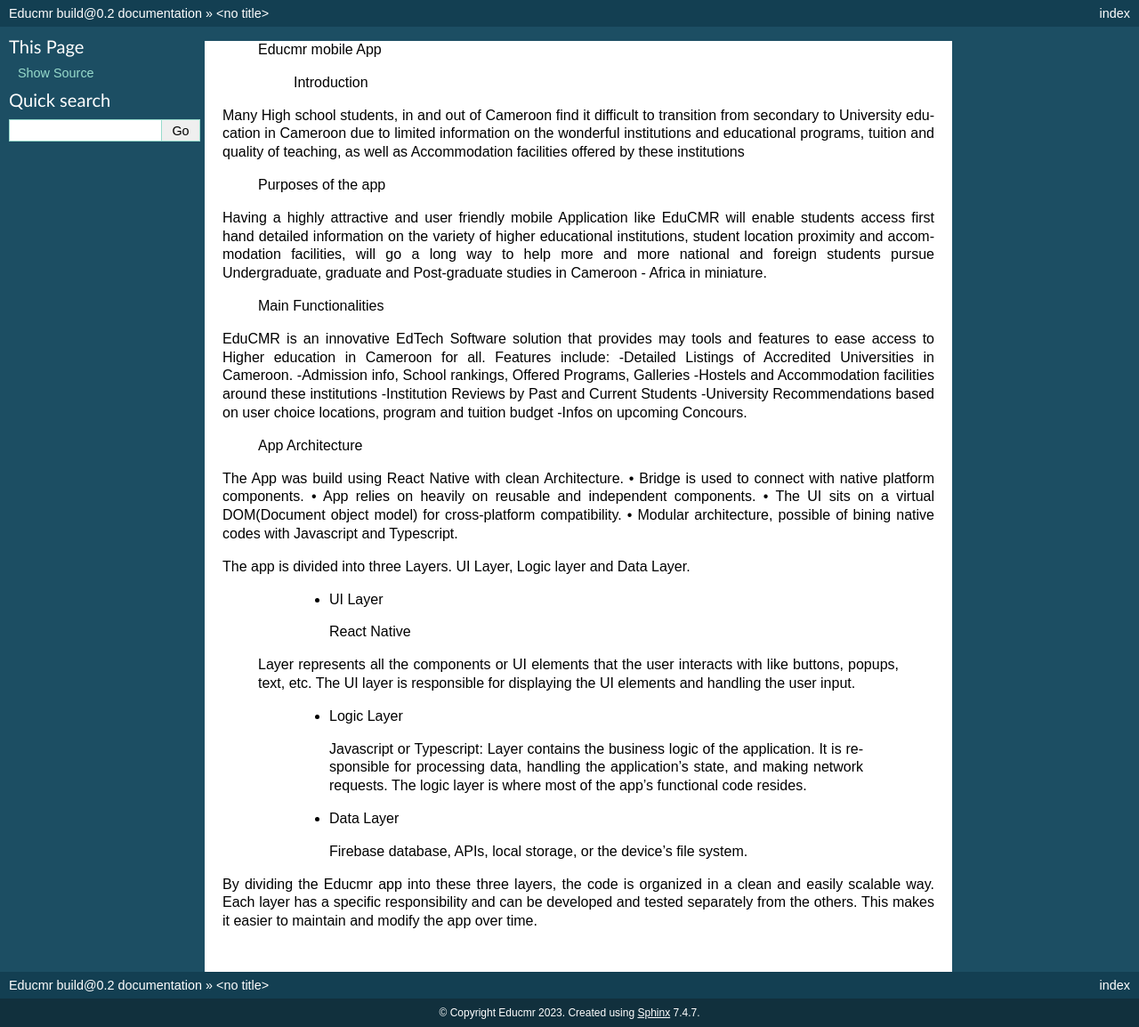
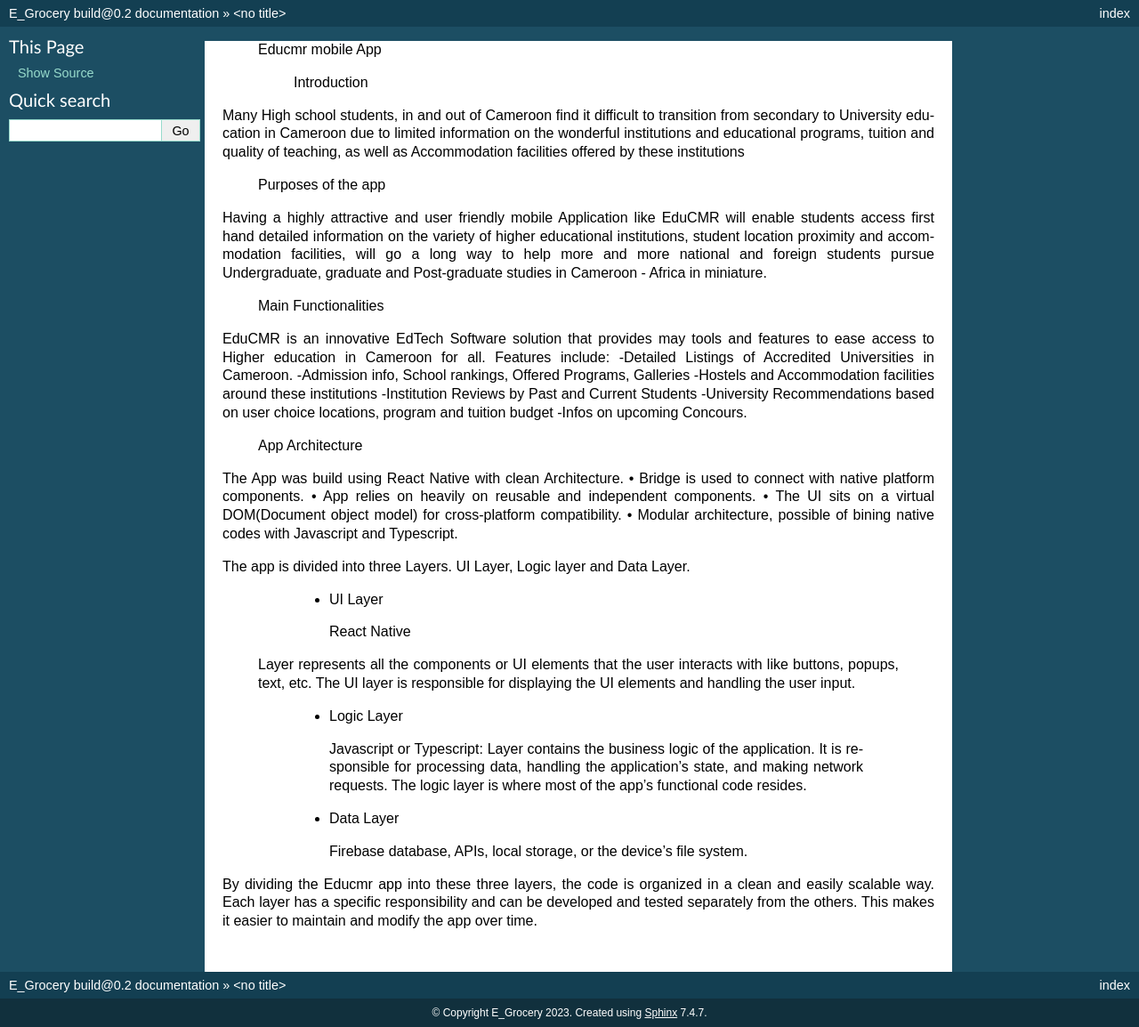
Before and after one commit to Kumopascaline/E_grocery_docs, a Sphinx documentation site: the page built from docs/index.rst, in a window 1280 px wide. Shown: the whole page at 89% size. Built offline with Sphinx 7.4.7, drawn with Linux system fonts in a browser that asks for light colours.

Commit message:
Update conf.py

```diff
--- a/docs/conf.py
+++ b/docs/conf.py
@@ -46,9 +46,9 @@
 root_doc = 'index'
 
 # General information about the project.
-project = 'Educmr'
-copyright = 'Educmr 2023'
-author = 'Fonya Brandone'
+project = 'E_Grocery'
+copyright = 'E_Grocery 2023'
+author = 'Kumo Pascaline'
 
 # The version info for the project you're documenting, acts as replacement for
 # |version| and |release|, also used in various other places throughout the
```
